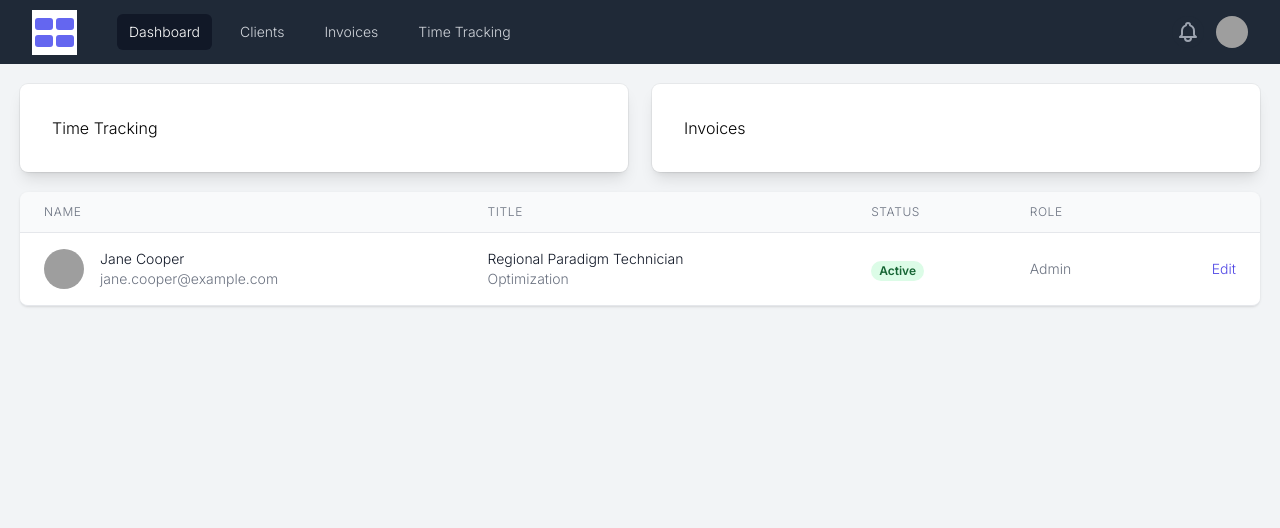
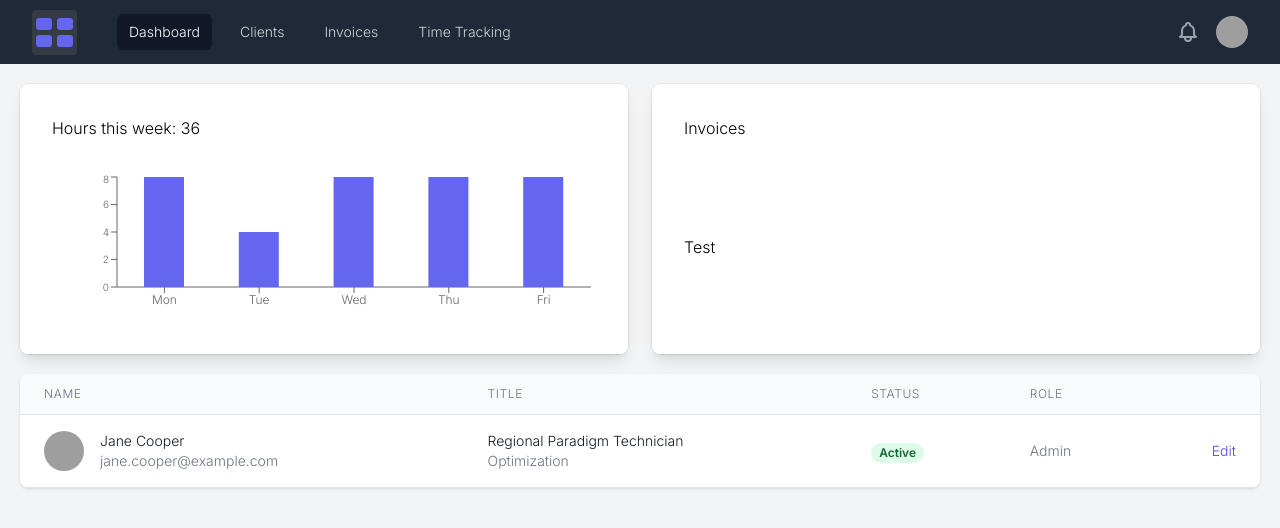
Before and after one commit to lauenroth/myclients, a Next.js app: page / in a window 1280 px wide. Shown: the top 528 px of the page. Built offline with nearby package versions, Linux system fonts and the light colour scheme; grey boxes are pictures that could not be loaded.

Commit message:
dashboard

```diff
--- a/package.json
+++ b/package.json
@@ -15,6 +15,7 @@
     "next": "12.0.10",
     "react": "17.0.2",
     "react-dom": "17.0.2",
+    "recharts": "^2.1.9",
     "styled-components": "^5.3.3"
   },
   "devDependencies": {
--- a/src/components/basics/Logo/Logo.tsx
+++ b/src/components/basics/Logo/Logo.tsx
@@ -1,8 +1,10 @@
 import { FC } from 'react';
 import styled, { css } from 'styled-components';
 
+export type LogoType = 'dashboard' | 'clients' | 'invoices' | 'timeTracking';
+
 interface LogoProps {
-  type: 'dashboard' | 'timeTracking' | 'invoices' | 'clients';
+  type: LogoType;
 }
 
 const Logo: FC<LogoProps> = ({ type }) => {
@@ -15,7 +17,8 @@ const Logo: FC<LogoProps> = ({ type }) => {
 
 const LogoWrapper = styled.div<LogoProps>`
   ${({ type }) => css`
-    background-color: #fff;
+    background-color: rgba(100, 100, 100, 0.3);
+    border-radius: 4px;
     display: flex;
     height: 45px;
     overflow: hidden;
@@ -43,27 +46,27 @@ const LogoWrapper = styled.div<LogoProps>`
         background-color: #6466f0;
         border-radius: 3px;
         height: 12px;
-        left: 3px;
+        left: 4px;
         top: 8px;
-        width: 18px;
+        width: 16px;
       }
 
       &::after {
         background-color: #6466f0;
         border-radius: 3px;
         height: 12px;
-        right: 3px;
+        right: 4px;
         top: 8px;
-        width: 18px;
+        width: 16px;
       }
 
       span {
         background-color: #6466f0;
         border-radius: 3px;
         height: 12px;
-        left: 3px;
+        left: 4px;
         top: 25px;
-        width: 18px;
+        width: 16px;
       }
 
       span::after {
@@ -72,7 +75,7 @@ const LogoWrapper = styled.div<LogoProps>`
         height: 12px;
         left: 21px;
         top: 0;
-        width: 18px;
+        width: 16px;
       }
     `}
 
@@ -87,7 +90,7 @@ const LogoWrapper = styled.div<LogoProps>`
         width: 25px;
       }
 
-      span::after {
+      span {
         background-color: #6466f0;
         border-radius: 50%;
         height: 45px;
--- /dev/null
+++ b/src/components/basics/Logo/index.tsx
@@ -0,0 +1,3 @@
+import { Logo } from './Logo';
+
+export default Logo;
--- /dev/null
+++ b/src/components/dashboard/DashboardContainer/DashboardContainer.tsx
@@ -0,0 +1,16 @@
+import { FC } from 'react';
+
+interface DashboardContainerProps {
+  title?: string;
+}
+
+const DashboardContainer: FC<DashboardContainerProps> = ({ title, children }) => {
+  return (
+    <section className="rounded-lg shadow-lg ring-1 ring-black ring-opacity-5 overflow-hidden relative grid gap-6 bg-white px-5 py-6 sm:gap-8 sm:p-8">
+      {title && <h2 className="text-l">{title}</h2>}
+      {children}
+    </section>
+  );
+};
+
+export { DashboardContainer };
--- /dev/null
+++ b/src/components/dashboard/DashboardContainer/index.ts
@@ -0,0 +1,3 @@
+import { DashboardContainer } from './DashboardContainer';
+
+export default DashboardContainer;
--- /dev/null
+++ b/src/components/dashboard/DashboardInvoices/DashboardInvoices.tsx
@@ -0,0 +1,8 @@
+import { FC } from 'react';
+import DashboardContainer from '../DashboardContainer';
+
+const DashboardInvoices: FC = () => {
+  return <DashboardContainer title="Invoices">Test</DashboardContainer>;
+};
+
+export { DashboardInvoices };
--- /dev/null
+++ b/src/components/dashboard/DashboardInvoices/index.ts
@@ -0,0 +1,3 @@
+import { DashboardInvoices } from './DashboardInvoices';
+
+export default DashboardInvoices;
--- /dev/null
+++ b/src/components/dashboard/DashboardTimeTracking/DashboardTimeTracking.tsx
@@ -0,0 +1,45 @@
+import { FC } from 'react';
+import { BarChart, Bar, XAxis, YAxis, Tooltip, ResponsiveContainer } from 'recharts';
+import { DashboardContainer } from '../DashboardContainer/DashboardContainer';
+
+const data = [
+  {
+    name: 'Mon',
+    hours: 8,
+  },
+  {
+    name: 'Tue',
+    hours: 4,
+  },
+  {
+    name: 'Wed',
+    hours: 8,
+  },
+  {
+    name: 'Thu',
+    hours: 8,
+  },
+  {
+    name: 'Fri',
+    hours: 8,
+  },
+];
+
+const DashboardTimeTracking: FC = () => {
+  const hoursThisWeek = data.reduce((acc, curr) => acc + curr.hours, 0);
+
+  return (
+    <DashboardContainer title={`Hours this week: ${hoursThisWeek}`}>
+      <ResponsiveContainer width="100%" height="100%" minHeight={150}>
+        <BarChart width={150} height={140} data={data} barSize={40} maxBarSize={10}>
+          <XAxis dataKey="name" fontSize={12} />
+          <YAxis fontSize={10} />
+          <Tooltip />
+          <Bar dataKey="hours" fill="#6466f0" label="test" />
+        </BarChart>
+      </ResponsiveContainer>
+    </DashboardContainer>
+  );
+};
+
+export { DashboardTimeTracking };
--- /dev/null
+++ b/src/components/dashboard/DashboardTimeTracking/index.ts
@@ -0,0 +1,3 @@
+import { DashboardTimeTracking } from './DashboardTimeTracking';
+
+export default DashboardTimeTracking;
--- /dev/null
+++ b/src/components/dashboard/index.ts
@@ -0,0 +1,3 @@
+export { default as DashboardContainer } from './DashboardContainer';
+export { default as DashboardInvoices } from './DashboardInvoices';
+export { default as DashboardTimeTracking } from './DashboardTimeTracking';
--- a/src/components/layout/MainNavigation/MainNavigation.tsx
+++ b/src/components/layout/MainNavigation/MainNavigation.tsx
@@ -1,10 +1,9 @@
 import Link from 'next/link';
 import { useRouter } from 'next/router';
 import { Fragment } from 'react';
-import styled from 'styled-components';
 import { Disclosure, Menu, Transition } from '@headlessui/react';
 import { BellIcon, MenuIcon, XIcon } from '@heroicons/react/outline';
-import { Logo } from '../../basics/Logo/Logo';
+import { Logo, LogoType } from '../../basics/Logo/Logo';
 
 const user = {
   name: 'Tom Cook',
@@ -40,7 +39,7 @@ const MainNavigation = () => {
           <div className="max-w-7xl mx-auto px-4 sm:px-6 lg:px-8">
             <div className="flex items-center justify-between h-16">
               <div className="flex items-center">
-                <Logo type={current.slug} />
+                <Logo type={current.slug as LogoType} />
 
                 {/* <div className="flex-shrink-0">
                   <img className="h-8 w-8" src="https://tailwindui.com/img/logos/workflow-mark-indigo-500.svg" alt="Workflow" />
--- a/src/pages/index.tsx
+++ b/src/pages/index.tsx
@@ -1,5 +1,5 @@
 import Head from 'next/head';
-// import { MainLayout } from '../components/layout/MainLayout/MainLayout';
+import { DashboardInvoices, DashboardTimeTracking } from '../components/dashboard';
 
 const people = [
   {
@@ -14,7 +14,7 @@ const people = [
   // More people...
 ];
 
-export default function Home() {
+export default function Dashboard() {
   return (
     <>
       <Head>
@@ -24,12 +24,9 @@ export default function Home() {
       </Head>
 
       <section className="grid grid-cols-2 gap-6">
-        <section className="rounded-lg shadow-lg ring-1 ring-black ring-opacity-5 overflow-hidden relative grid gap-6 bg-white px-5 py-6 sm:gap-8 sm:p-8">
-          <h2 className="text-l">Time Tracking</h2>
-        </section>
-        <section className="rounded-lg shadow-lg ring-1 ring-black ring-opacity-5 overflow-hidden relative grid gap-6 bg-white px-5 py-6 sm:gap-8 sm:p-8">
-          <h2 className="text-l">Invoices</h2>
-        </section>
+        <DashboardTimeTracking />
+
+        <DashboardInvoices />
       </section>
 
       <div className="flex flex-col">
```
Also changed, not shown: 1 other file (tests, documents, lock files or other folders).
